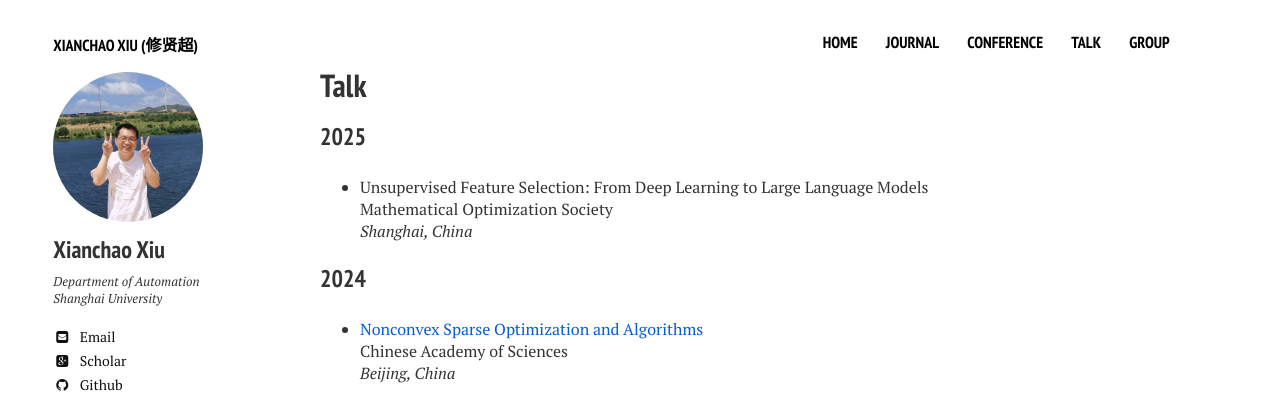
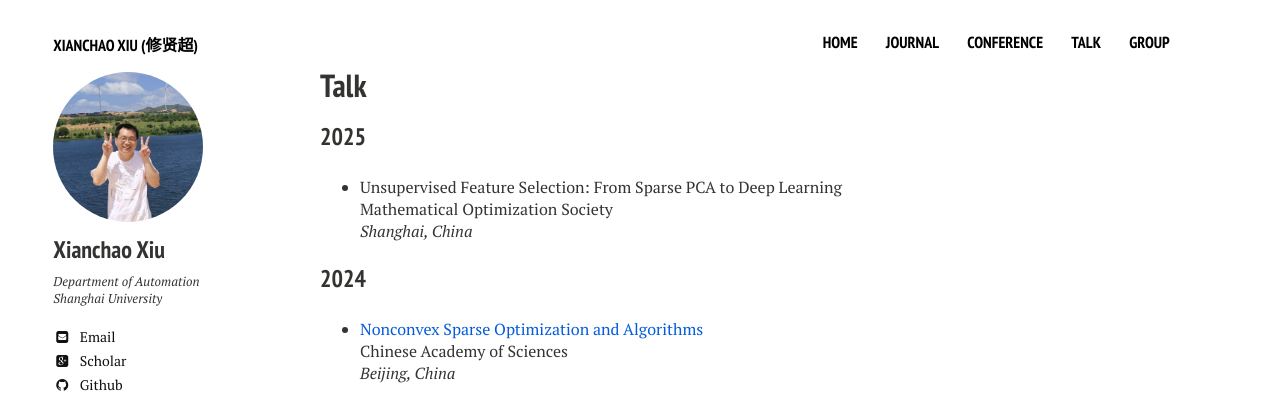
Before and after one commit to xianchaoxiu/xianchaoxiu.github.io, a Jekyll site: the page built from talk/index.md, in a window 1280 px wide. Shown: the top 393 px of the page. Built offline with Jekyll 4.4.1, drawn with Linux system fonts in a browser that asks for light colours; nearby versions of some CDN libraries.

Commit message:
Update index.md

```diff
--- a/talk/index.md
+++ b/talk/index.md
@@ -12,7 +12,7 @@ share: false
 
 ### 2025
 
-* Unsupervised Feature Selection: From Deep Learning to Large Language Models <br>
+* Unsupervised Feature Selection: From Sparse PCA to Deep Learning <br>
 Mathematical Optimization Society <br>
 <i>Shanghai, China</i><br>
 
```
